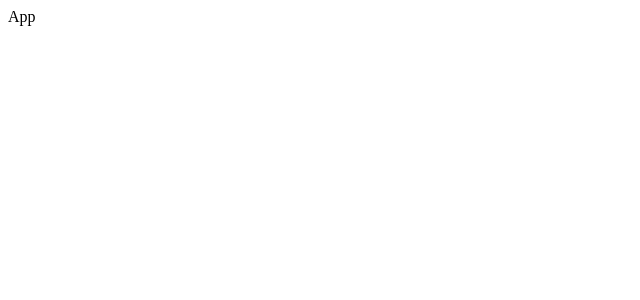
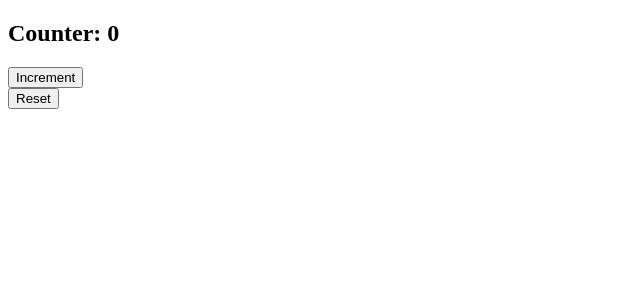
Before and after one commit to githubscientist/fsd54wd-t, a React (Vite) app: page / in a window 1280 px wide. Shown: the top 300 px of the page, without its empty margins (0-640 px from the left). Built offline with nearby package versions, Linux system fonts and the light colour scheme.

Commit message:
props drilling

```diff
--- a/src/App.jsx
+++ b/src/App.jsx
@@ -1,8 +1,22 @@
+/*
+  Context API
+
+  - Context API is a way to pass data through the component tree without having to pass props down manually at every level.
+  - Context API is a way to have a global state in your application.
+  - It has a Provider and a Consumer.
+
+  Theme:
+    - A simple counter application with increment and reset button.
+*/
+
 import React from 'react';
+import CounterContainer from './containers/CounterContainer';
 
 const App = () => {
   return (
-    <div>App</div>
+    <div>
+      <CounterContainer />
+    </div>
   )
 }
 
--- /dev/null
+++ b/src/components/Counter.jsx
@@ -0,0 +1,16 @@
+import React from 'react';
+import IncrementButton from './IncrementButton';
+
+const Counter = ({ count, setCount }) => {
+  return (
+    <div>
+        <h2>Counter: { count }</h2>
+        <IncrementButton
+            count={count}
+            setCount={setCount}
+        />
+    </div>
+  )
+}
+
+export default Counter;
--- /dev/null
+++ b/src/components/IncrementButton.jsx
@@ -0,0 +1,14 @@
+import React from 'react';
+
+const IncrementButton = ({ count, setCount }) => {
+
+    const handleIncrement = () => {
+        setCount(count + 1);
+    }
+
+  return (
+      <button onClick={handleIncrement}>Increment</button>
+  )
+}
+
+export default IncrementButton;
--- /dev/null
+++ b/src/components/ResetButton.jsx
@@ -0,0 +1,14 @@
+import React from 'react';
+
+const ResetButton = ({ setCount }) => {
+
+  const reset = () => {
+    setCount(0);
+  }
+
+  return (
+      <button onClick={reset}>Reset</button>
+  )
+}
+
+export default ResetButton;
--- /dev/null
+++ b/src/containers/CounterContainer.jsx
@@ -0,0 +1,22 @@
+import React, { useState } from 'react';
+import Counter from '../components/Counter';
+import ResetButton from '../components/ResetButton';
+
+const CounterContainer = () => {
+
+  const [count, setCount] = useState(0);
+
+  return (
+      <div>
+      <Counter
+        count={count}
+        setCount={setCount}
+      />
+      <ResetButton
+        setCount={setCount}
+      />
+    </div>
+  )
+}
+
+export default CounterContainer;
```
